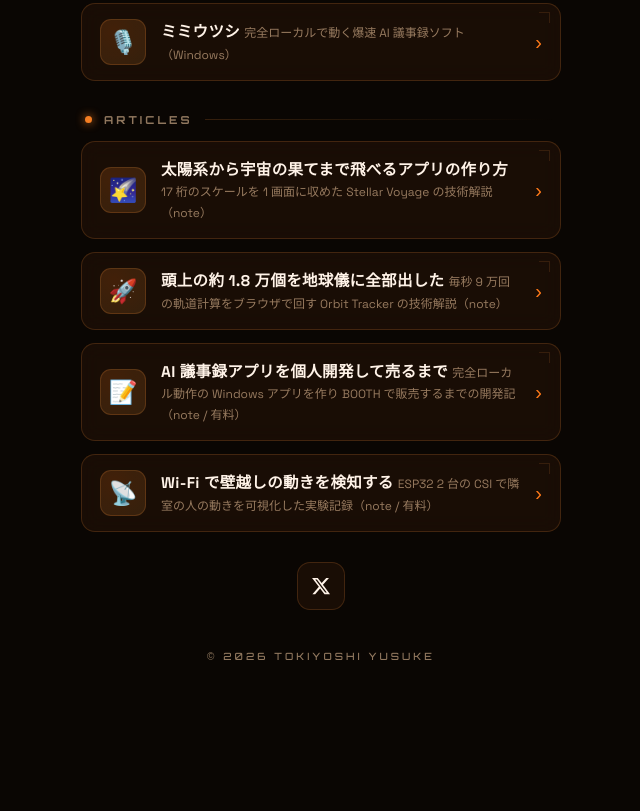
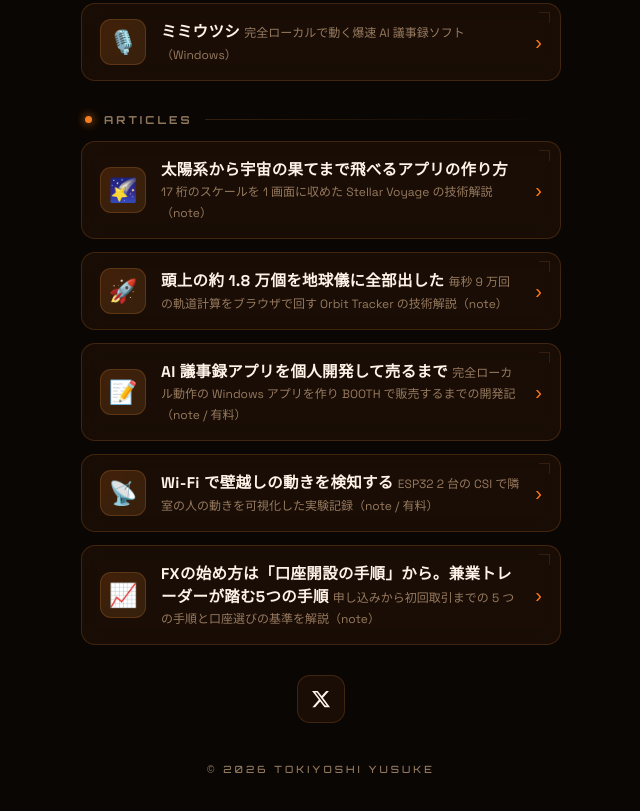
Before and after one commit to tokiyoshi0410-wq/links, a plain HTML site: page index.html in a window 1280 px wide. Shown: the part 1495-2306 px from the top of the page, without its empty margins (319-959 px from the left). Before the commit the page ends 2213 px from the top, so only its background shows below. Drawn offline with Linux system fonts and the light colour scheme.

Commit message:
ARTICLES に note の FX 口座開設手順記事を追加
ノート課の第1記事への入口。アフィリエイトリンクは note 記事内にのみ置く方針のため、ここには記事 URL だけを載せる。

Co-Authored-By: Claude Opus 5.5 <noreply@anthropic.com>

```diff
--- a/index.html
+++ b/index.html
@@ -468,6 +468,15 @@
       <span class="arrow">›</span>
     </a>
 
+    <a class="card" href="https://note.com/yusuke0410/n/n1023f3011d0b" rel="noopener">
+      <span class="icon">📈</span>
+      <span class="body">
+        <span class="title">FXの始め方は「口座開設の手順」から。兼業トレーダーが踏む5つの手順</span>
+        <span class="desc">申し込みから初回取引までの 5 つの手順と口座選びの基準を解説（note）</span>
+      </span>
+      <span class="arrow">›</span>
+    </a>
+
     <!-- ====== SNS ====== -->
     <div class="socials">
       <a href="https://x.com/TokiLABO" rel="noopener" aria-label="X (Twitter)">
```
